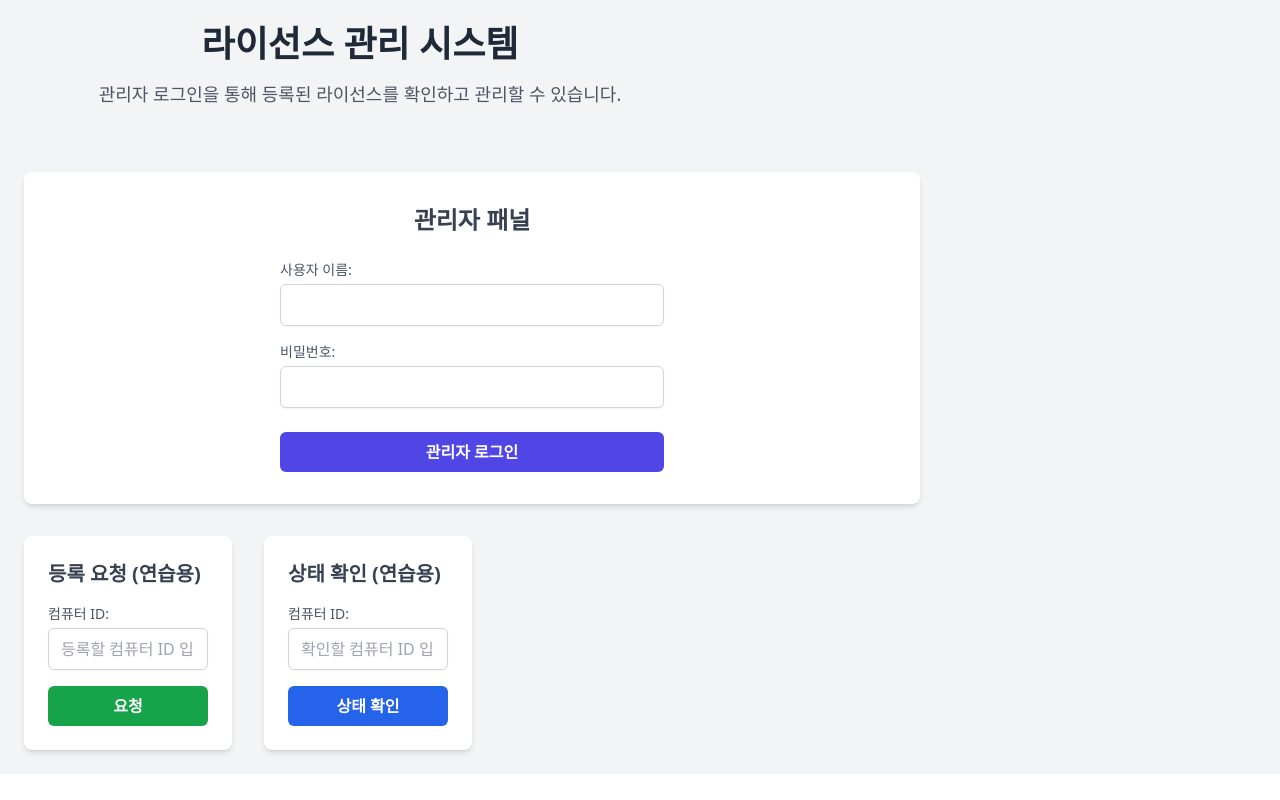
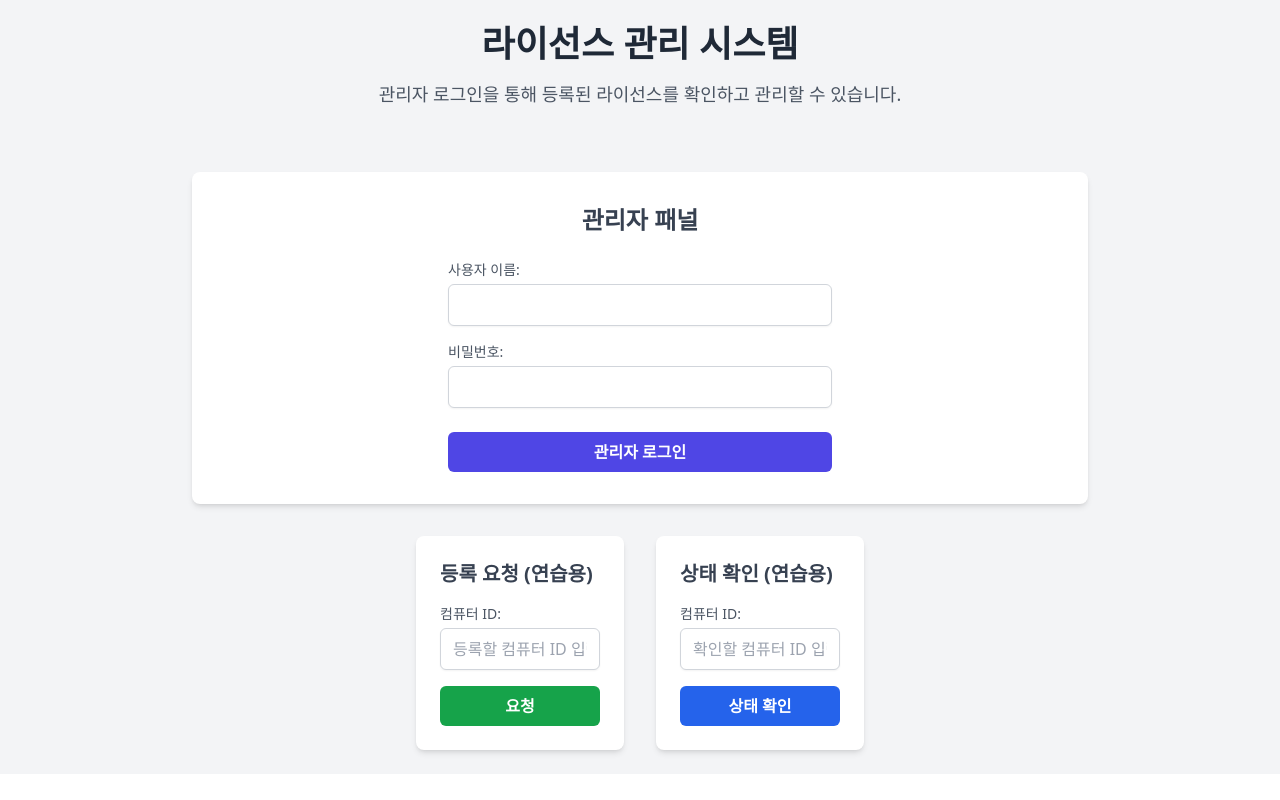
Before and after one commit to DreamHouseKSH/license-admin, a React (Vite) app: page / in a window 1280 px wide. Shown: the top 800 px of the page. Built offline with nearby package versions, Linux system fonts and the light colour scheme; no server answers; the HTML template or start-up script is replaced by a standard one.

Commit message:
fix: 레이아웃 조정 (중앙 정렬 복원 및 그래프 패널 스타일링)

```diff
--- a/src/App.jsx
+++ b/src/App.jsx
@@ -85,8 +85,8 @@ function App() {
   // --- 렌더링 ---
    return (
     <div className="min-h-screen flex flex-col">
-      {/* 메인 콘텐츠 영역 (flex-grow 추가, items-center 제거) */}
-      <div className="flex-grow p-6 bg-gray-100 flex flex-col space-y-8"> {/* items-center 제거 */}
+      {/* 메인 콘텐츠 영역 (flex-grow 추가, items-center 다시 추가) */}
+      <div className="flex-grow p-6 bg-gray-100 flex flex-col items-center space-y-8"> {/* items-center 다시 추가 */}
         {/* 랜딩 페이지 소개 */}
         {!isLoggedIn && <LandingIntro />}
 
--- a/src/components/AdminPanel.jsx
+++ b/src/components/AdminPanel.jsx
@@ -98,8 +98,8 @@ function AdminPanel({ users, onLogout, adminActionError, setAdminActionError, ha
         </button>
       </div>
 
-      {/* 차트 섹션 분리 및 스타일링 */}
-      <div className="w-full mb-6">
+      {/* 차트 섹션 분리 및 패널 스타일링 */}
+      <div className="w-full mb-6 bg-white p-4 rounded-lg shadow-md"> {/* 패널 스타일 추가 */}
         <MonthlyChart users={users} />
       </div>
 
```
